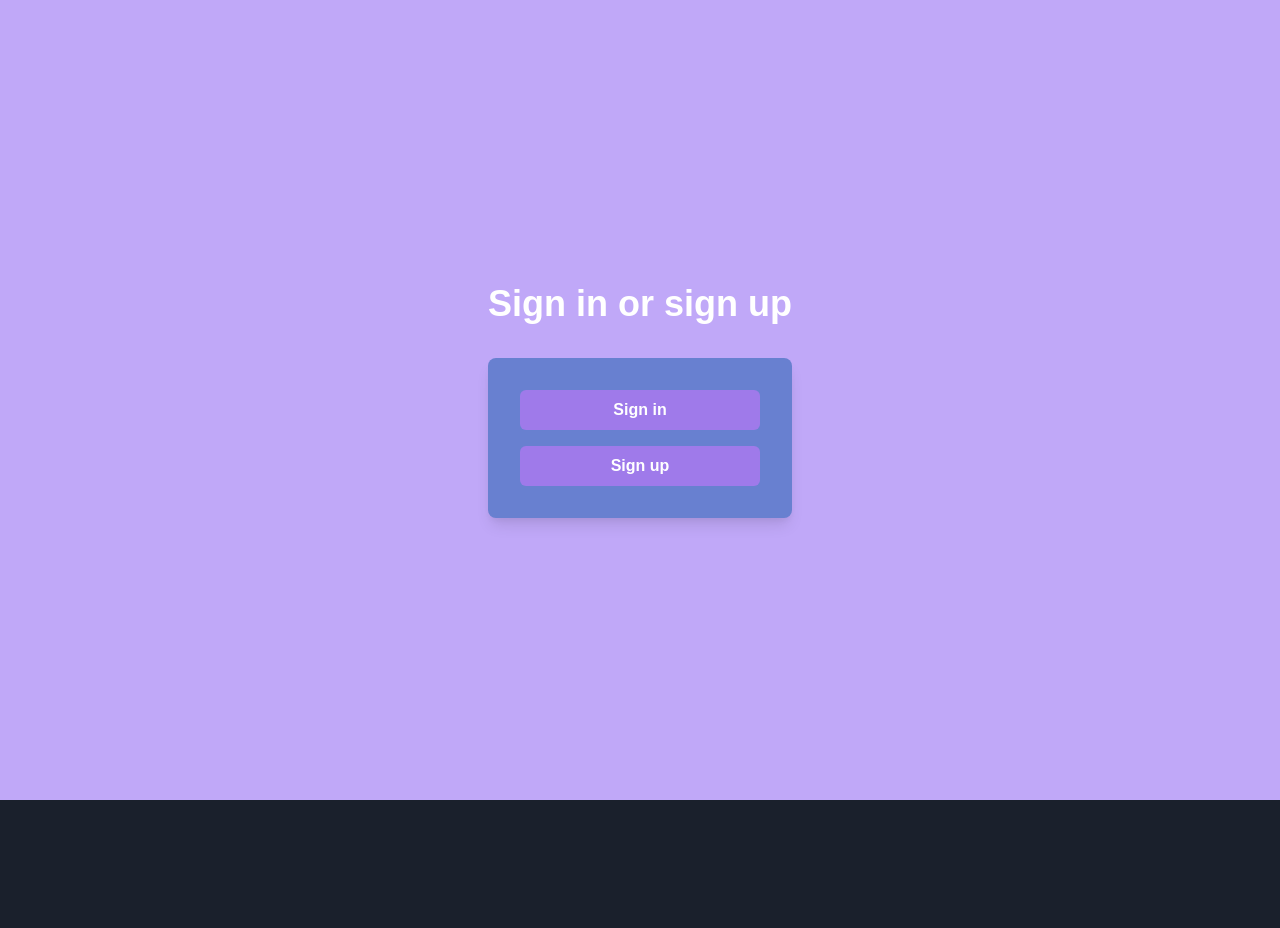
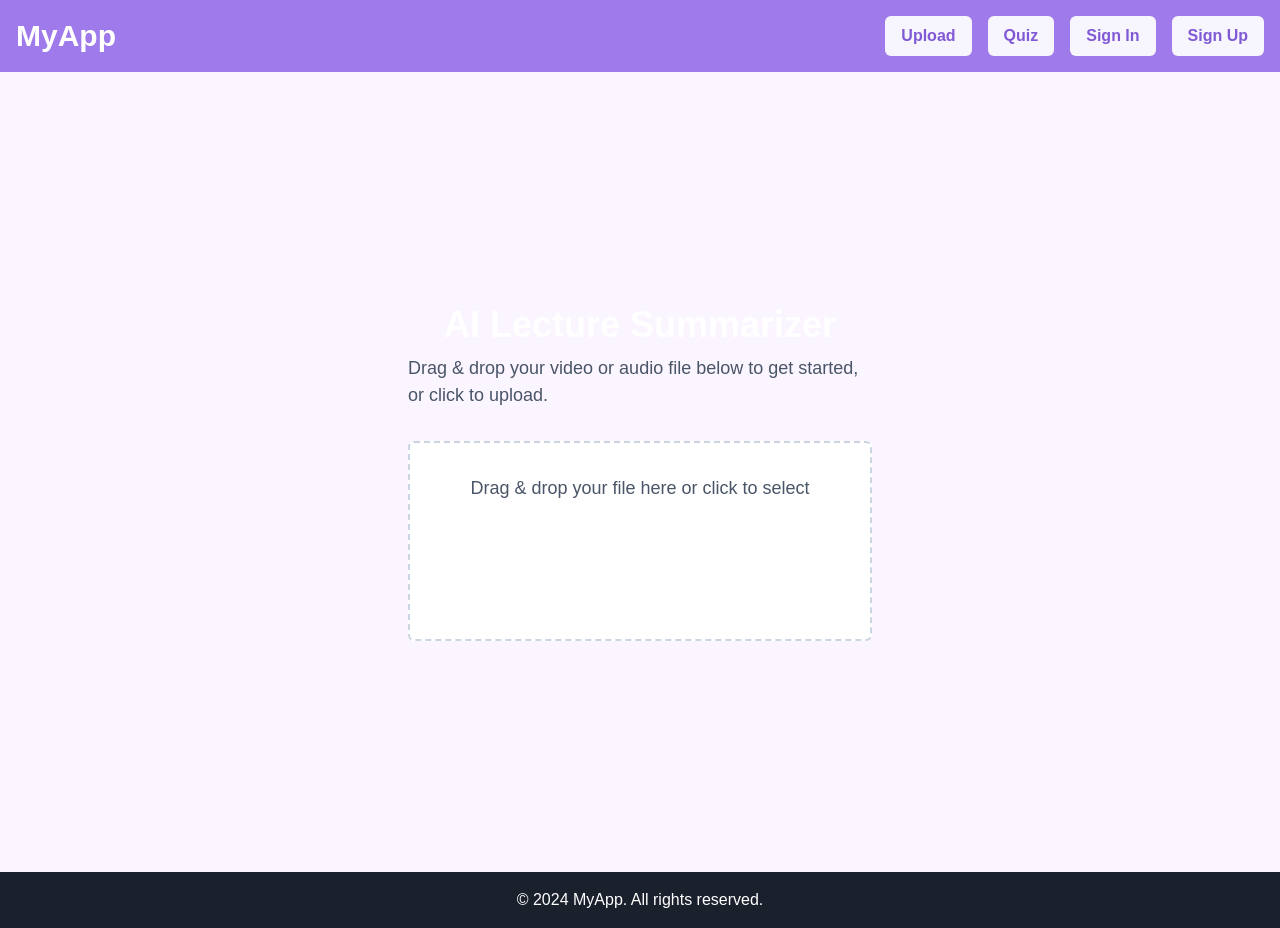
Before and after one commit to VidsterBroyo/StudySync-HTN, a React (Create React App) app in the folder sos-device/: page / in a window 1280 px wide. Before the commit the page ends 800 px from the top, so only its background shows below. Built offline with nearby package versions, Linux system fonts and the light colour scheme.

Commit message:
Update Hero.js

```diff
--- a/sos-device/src/Hero.js
+++ b/sos-device/src/Hero.js
@@ -1,76 +1,125 @@
 import React from 'react';
-import { Link } from "react-router-dom";
 import {
   Flex,
   Box,
   Heading,
   Button,
   Stack,
+  Spacer,
+  Text
 } from "@chakra-ui/react";
 import { useAuth0 } from "@auth0/auth0-react";
-
-/* https://www.huewheel.com/playful-dreamy-fresh */
-
+// Hero page
 function Hero() {
   const { loginWithRedirect, isAuthenticated, logout } = useAuth0();
-
   const handleLogin = () => {
-        console.log(isAuthenticated);
     loginWithRedirect();
   };
-
   const handleLogout = () => {
     logout();
   };
-
+  // Simulate redirection to login for non-authenticated users
+  const requireLogin = () => {
+    if (!isAuthenticated) {
+      loginWithRedirect();
+    }
+  };
   return (
-        <Flex minH="100vh" align="center" justify="center" bg="background">
-            <Stack spacing={8} mx="auto" maxW="lg" py={12} px={6}>
-                <Stack align="center" color="white">
-                    <Heading fontSize="4xl">Sign in or sign up</Heading>
-                </Stack>
-                <Box rounded="lg" bg={"secondBackground"} boxShadow="lg" p={8}>
-                    <Stack spacing={4}>
-                        {isAuthenticated ? (
+    <>
+      {/* Navbar */}
+      <Flex
+        as="nav"
+        bg="purple.400"
+        p={4}
+        color="white"
+        align="center"
+        justify="space-between"
+      >
+        <Box>
+          <Heading size="lg">MyApp</Heading>
+        </Box>
+        <Spacer />
+        <Stack direction="row" spacing={4}>
           <Button
-                                bg="purple.400"
+            bg="whiteAlpha.900"
+            color="purple.500"
+            _hover={{ bg: "whiteAlpha.800" }}
+            onClick={requireLogin} // Click Upload -> goes to login page
+          >
+            Upload
+          </Button>
+          <Button
+            bg="whiteAlpha.900"
+            color="purple.500"
+            _hover={{ bg: "whiteAlpha.800" }}
+            onClick={requireLogin} // Click Quiz -> goes to login page
+          >
+            Quiz
+          </Button>
+          {!isAuthenticated && (
+            <>
+              <Button
+                bg="whiteAlpha.900"
+                color="purple.500"
+                onClick={handleLogin} // For Sign In
+                _hover={{ bg: "whiteAlpha.800" }}
+              >
+                Sign In
+              </Button>
+              <Button
+                bg="whiteAlpha.900"
+                color="purple.500"
+                onClick={handleLogin} // For Sign Up
+                _hover={{ bg: "whiteAlpha.800" }}
+              >
+                Sign Up
+              </Button>
+            </>
+          )}
+          {isAuthenticated && (
+            <Button
+              bg="purple.500"
               color="white"
-                                onClick={handleLogout}
-                                _hover={{
-                                    bg: "purple.500",
-                                }}
+              onClick={handleLogout} // For Log out
+              _hover={{ bg: "purple.600" }}
             >
               Log out
             </Button>
-                        ) : (
-                            <>
-                                <Button
-                                    bg="purple.400"
-                                    color="white"
-                                    onClick={handleLogin}
-                                    _hover={{
-                                        bg: "purple.500",
-                                    }}
-                                >
-                                    Sign in
-                                </Button>
-                                <Button
-                                    bg="purple.400"
-                                    color="white"
-                                    onClick={handleLogin}
-                                    _hover={{
-                                        bg: "purple.500",
-                                    }}
-                                >
-                                    Sign up
-                                </Button>
-                            </>
           )}
         </Stack>
+      </Flex>
+      {/* Main Content */}
+      <Flex minH="100vh" align="center" justify="center" bg="purple.50">
+        <Stack spacing={8} mx="auto" maxW="lg" py={12} px={6}>
+          <Stack align="center">
+            <Heading fontSize="4xl">AI Lecture Summarizer</Heading>
+            <Text fontSize="lg" color="gray.600">
+              Drag & drop your video or audio file below to get started, or click to upload.
+            </Text>
+          </Stack>
+          {/* Upload Box */}
+          <Box
+            p={8}
+            width="100%"
+            height="200px"
+            border="2px dashed"
+            borderColor="gray.300"
+            borderRadius="md"
+            bg="white"
+            cursor="pointer"
+            onClick={requireLogin} // Redirect to login if not authenticated
+          >
+            <Text align="center" color="gray.600" fontSize="lg">
+              Drag & drop your file here or click to select
+            </Text>
           </Box>
-            </Stack >
-        </Flex >
+        </Stack>
+      </Flex>
+      {/* Footer */}
+      <Flex bg="gray.800" color="white" p={4} justify="center">
+        <Text>© 2024 MyApp. All rights reserved.</Text>
+      </Flex>
+    </>
   );
 }
-
 export default Hero;
```
Lines whose indentation alone changed are shown as unchanged.
